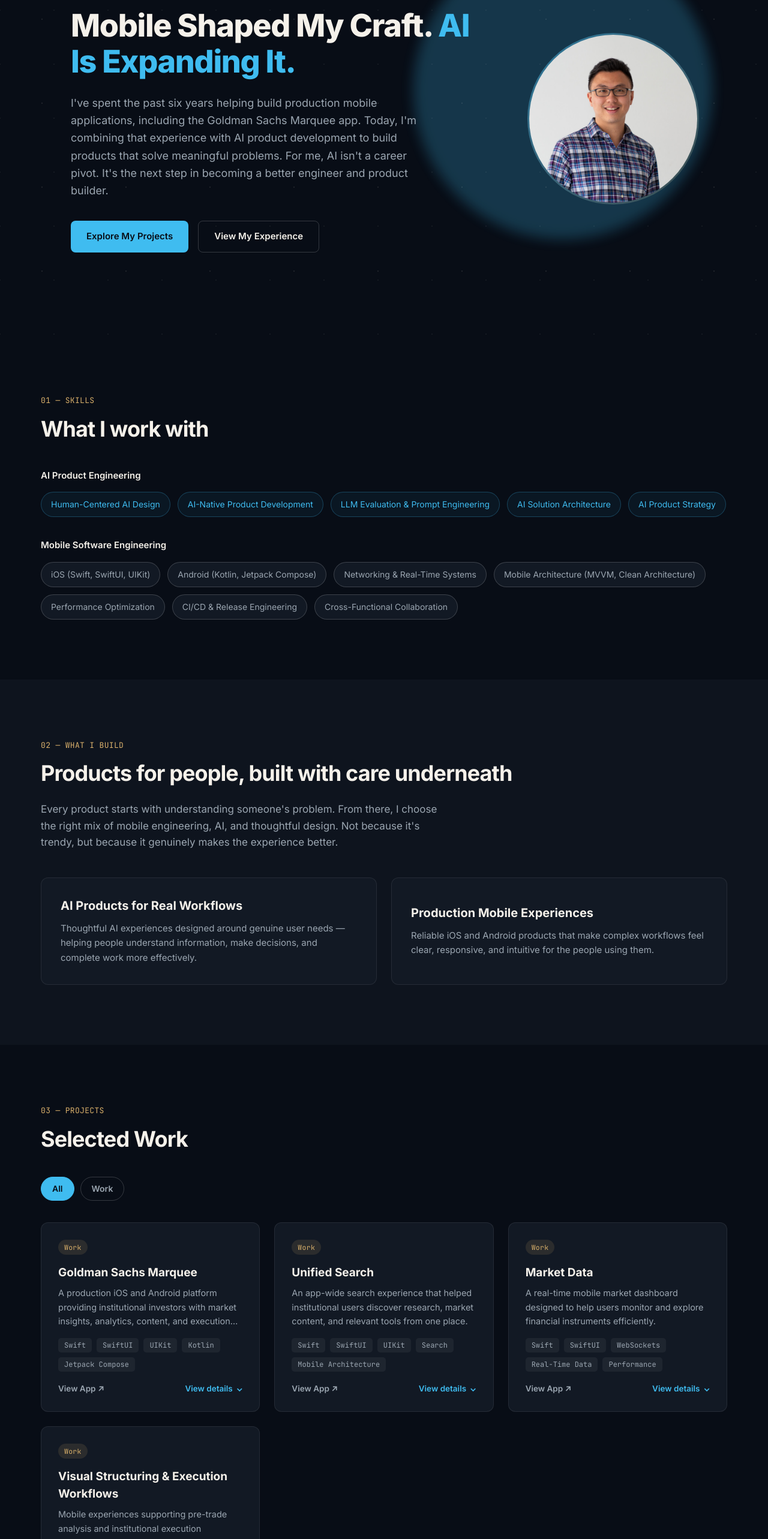
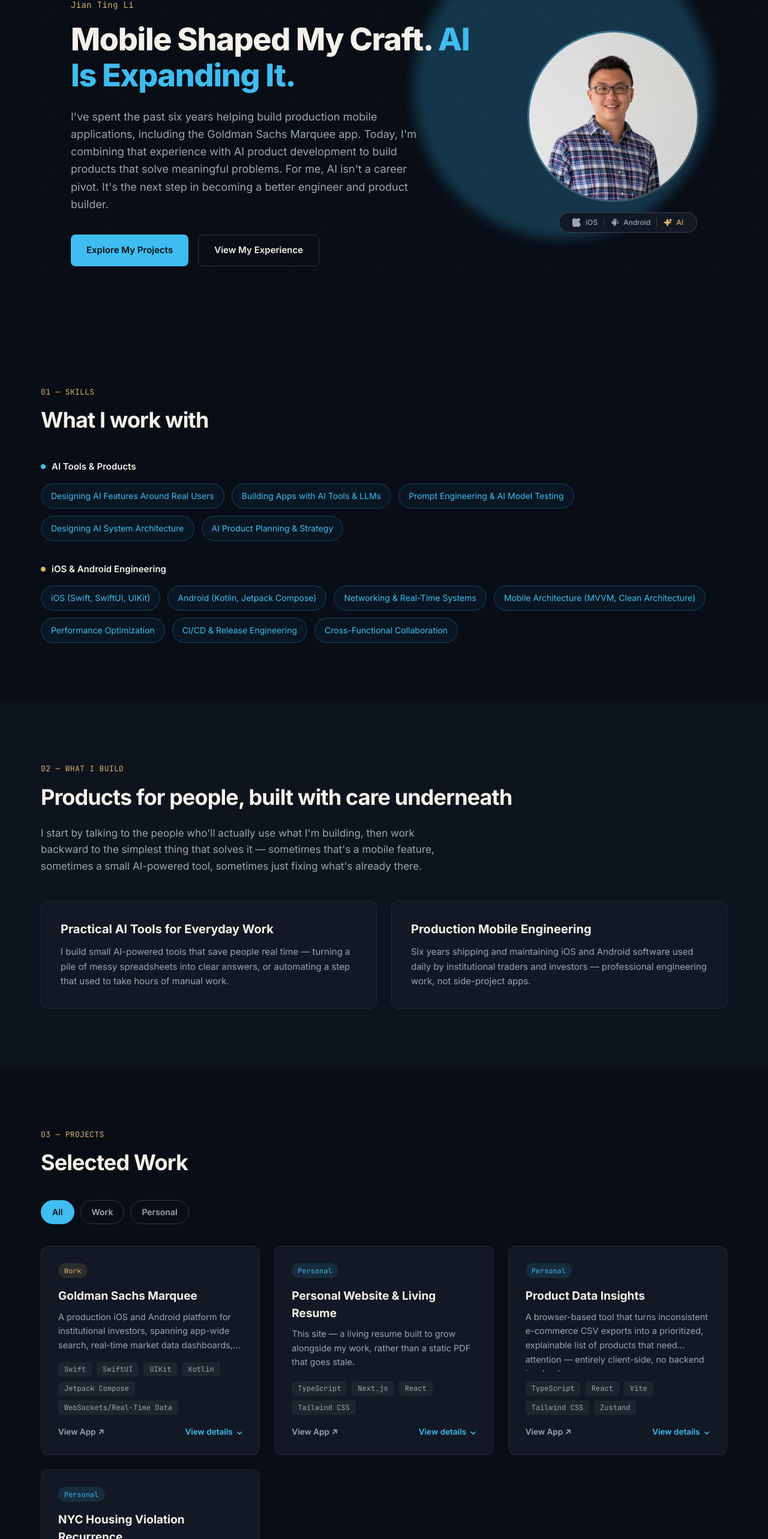
Before and after one commit to JianTing-Li/jt-personal-website, a Next.js app: page / in a window 1280 px wide. Shown: the part 178-2744 px from the top of the page at 60% size. Built offline with nearby package versions, Linux system fonts and the light colour scheme.

Commit message:
polish ui

```diff
--- a/src/app/layout.tsx
+++ b/src/app/layout.tsx
@@ -19,7 +19,7 @@ const jetbrainsMono = JetBrains_Mono({
 export const metadata: Metadata = {
   title: "Jian Ting Li — AI Product Builder & Mobile Engineer",
   description:
-    "I've spent the past six years helping build production mobile applications, including the Goldman Sachs Marquee app. Today, I'm combining that experience with AI product development to build products that solve meaningful problems.",
+    "AI Product Builder & Mobile Engineer — I've spent the past six years helping build production mobile applications, including the Goldman Sachs Marquee app. Today, I'm combining that experience with AI product development.",
 };
 
 export default function RootLayout({
--- a/src/components/icons.tsx
+++ b/src/components/icons.tsx
@@ -8,6 +8,30 @@ export function LinkedInIcon(props: SVGProps<SVGSVGElement>) {
         d="M7.75 9.5H5.25v9h2.5v-9zM6.5 8.5a1.5 1.5 0 1 0 0-3 1.5 1.5 0 0 0 0 3zM19 18.5h-2.5v-4.25c0-1-.75-1.75-1.75-1.75s-1.75.75-1.75 1.75v4.25H10.5v-9H13v1.25c.5-.875 1.625-1.375 2.75-1.375C17.625 9.375 19 10.875 19 13v5.5z"
         fill="white"
       />
+    </svg>
+  );
+}
+
+export function AppleIcon(props: SVGProps<SVGSVGElement>) {
+  return (
+    <svg viewBox="0 0 24 24" fill="currentColor" aria-hidden="true" {...props}>
+      <path d="M16.365 1.43c0 1.14-.464 2.06-1.196 2.75-.767.723-1.898 1.286-2.977 1.2-.129-1.107.463-2.256 1.183-2.958.75-.73 1.998-1.29 2.99-1.32.02.11.02.22 0 .328zM20.66 17.06c-.4.925-.877 1.83-1.478 2.685-.802 1.14-1.462 1.93-1.977 2.37-.775.7-1.61 1.06-2.5 1.075-.643 0-1.415-.183-2.31-.554-.9-.37-1.727-.554-2.48-.554-.79 0-1.64.184-2.552.554-.914.37-1.65.564-2.213.583-.855.037-1.71-.335-2.567-1.116-.556-.478-1.246-1.297-2.07-2.457-.884-1.24-1.61-2.68-2.18-4.32-.61-1.766-.916-3.477-.916-5.132 0-1.897.41-3.535 1.23-4.91.643-1.104 1.5-1.976 2.573-2.616 1.073-.64 2.234-.966 3.484-.987.68 0 1.573.21 2.685.622 1.108.414 1.82.624 2.132.624.233 0 1.023-.243 2.366-.727 1.27-.45 2.343-.636 3.223-.56 2.383.192 4.174 1.132 5.368 2.824-2.132 1.29-3.187 3.098-3.166 5.417.02 1.808.683 3.313 1.986 4.507.59.56 1.25.994 1.98 1.303-.16.463-.328.905-.505 1.328z" />
+    </svg>
+  );
+}
+
+export function AndroidIcon(props: SVGProps<SVGSVGElement>) {
+  return (
+    <svg viewBox="0 0 24 24" fill="currentColor" aria-hidden="true" {...props}>
+      <path d="M6.5 8.5v6.5a1 1 0 0 0 1 1h.5v3a1.25 1.25 0 0 0 2.5 0v-3h1v3a1.25 1.25 0 0 0 2.5 0v-3h.5a1 1 0 0 0 1-1V8.5h-9zM4.75 8.5a1.25 1.25 0 0 0-1.25 1.25v4.5a1.25 1.25 0 0 0 2.5 0v-4.5A1.25 1.25 0 0 0 4.75 8.5zM19.25 8.5a1.25 1.25 0 0 0-1.25 1.25v4.5a1.25 1.25 0 0 0 2.5 0v-4.5a1.25 1.25 0 0 0-1.25-1.25zM15.9 3.72l.86-1.49a.35.35 0 0 0-.606-.35l-.87 1.508a5.94 5.94 0 0 0-4.788 0L9.63 1.88a.35.35 0 1 0-.606.35l.86 1.49C8.24 4.55 7.05 6.24 6.9 8h10.2c-.15-1.76-1.34-3.45-3.2-4.28zM9.75 6.25a.6.6 0 1 1 0-1.2.6.6 0 0 1 0 1.2zm4.5 0a.6.6 0 1 1 0-1.2.6.6 0 0 1 0 1.2z" />
+    </svg>
+  );
+}
+
+export function SparkleIcon(props: SVGProps<SVGSVGElement>) {
+  return (
+    <svg viewBox="0 0 24 24" fill="currentColor" aria-hidden="true" {...props}>
+      <path d="M11 2.5a1 1 0 0 1 .95.68l1.2 3.52a5 5 0 0 0 3.15 3.15l3.52 1.2a1 1 0 0 1 0 1.9l-3.52 1.2a5 5 0 0 0-3.15 3.15l-1.2 3.52a1 1 0 0 1-1.9 0l-1.2-3.52a5 5 0 0 0-3.15-3.15l-3.52-1.2a1 1 0 0 1 0-1.9l3.52-1.2a5 5 0 0 0 3.15-3.15l1.2-3.52a1 1 0 0 1 .95-.68zM18.5 2a.75.75 0 0 1 .71.51l.4 1.18a2 2 0 0 0 1.26 1.26l1.18.4a.75.75 0 0 1 0 1.42l-1.18.4a2 2 0 0 0-1.26 1.26l-.4 1.18a.75.75 0 0 1-1.42 0l-.4-1.18a2 2 0 0 0-1.26-1.26l-1.18-.4a.75.75 0 0 1 0-1.42l1.18-.4a2 2 0 0 0 1.26-1.26l.4-1.18A.75.75 0 0 1 18.5 2z" />
     </svg>
   );
 }
--- a/src/components/projects/ProjectCard.tsx
+++ b/src/components/projects/ProjectCard.tsx
@@ -13,6 +13,12 @@ export function ProjectCard({ project }: ProjectCardProps) {
   const titleId = useId();
   const closeButtonRef = useRef<HTMLButtonElement>(null);
   const triggerButtonRef = useRef<HTMLButtonElement>(null);
+
+  const badgeLabel = project.category === "work" ? "Work" : "Personal";
+  const badgeClasses =
+    project.category === "work"
+      ? "bg-gold/[0.12] text-gold"
+      : "bg-accent/[0.12] text-accent";
 
   useEffect(() => {
     if (!expanded) return;
@@ -35,8 +41,8 @@ export function ProjectCard({ project }: ProjectCardProps) {
   return (
     <article className="flex h-full flex-col rounded-card border border-border bg-surface-raised p-7 transition-colors duration-200 hover:border-border-strong">
       <div className="mb-4 flex items-center gap-2.5">
-        <span className="rounded-pill bg-gold/[0.12] px-2.5 py-1 font-mono text-[11.5px] tracking-wide text-gold">
-          Work
+        <span className={`rounded-pill px-2.5 py-1 font-mono text-[11.5px] tracking-wide ${badgeClasses}`}>
+          {badgeLabel}
         </span>
       </div>
       <h3 className="mb-2 text-[19px] font-bold text-text-primary">
@@ -87,8 +93,8 @@ export function ProjectCard({ project }: ProjectCardProps) {
           >
             <div className="mb-4 flex items-start justify-between gap-4">
               <div>
-                <span className="mb-3 inline-block rounded-pill bg-gold/[0.12] px-2.5 py-1 font-mono text-[11.5px] tracking-wide text-gold">
-                  Work
+                <span className={`mb-3 inline-block rounded-pill px-2.5 py-1 font-mono text-[11.5px] tracking-wide ${badgeClasses}`}>
+                  {badgeLabel}
                 </span>
                 <h3
                   id={titleId}
--- a/src/components/projects/ProjectFilter.tsx
+++ b/src/components/projects/ProjectFilter.tsx
@@ -1,10 +1,11 @@
 "use client";
 
-export type FilterValue = "All" | "work";
+export type FilterValue = "All" | "work" | "personal";
 
 const filters: { value: FilterValue; label: string }[] = [
   { value: "All", label: "All" },
   { value: "work", label: "Work" },
+  { value: "personal", label: "Personal" },
 ];
 
 interface ProjectFilterProps {
--- a/src/components/sections/Contact.tsx
+++ b/src/components/sections/Contact.tsx
@@ -225,6 +225,10 @@ export function Contact() {
                 development, and opportunities to build thoughtful, useful
                 products.
               </p>
+              <div className="flex items-center gap-2 text-sm font-medium text-accent">
+                <span className="h-1.5 w-1.5 rounded-full bg-accent" />
+                Currently open to full-time opportunities
+              </div>
               <div className="flex flex-col gap-3">
                 <a
                   href={siteConfig.linkedinUrl}
--- a/src/components/sections/Home.tsx
+++ b/src/components/sections/Home.tsx
@@ -1,13 +1,14 @@
 import Image from "next/image";
 import { Container } from "@/components/ui/Container";
 import { ButtonLink } from "@/components/ui/Button";
+import { AppleIcon, AndroidIcon, SparkleIcon } from "@/components/icons";
 import { siteConfig } from "@/data/site";
 
 export function Home() {
   return (
     <section
       id="home"
-      className="relative flex min-h-[92svh] scroll-mt-[76px] items-center overflow-hidden px-7 pb-[60px] pt-[76px]"
+      className="relative flex scroll-mt-[76px] items-center overflow-hidden px-7 pb-16 pt-[140px] md:pb-[100px] md:pt-[176px]"
     >
       <div
         aria-hidden="true"
@@ -43,7 +44,7 @@ export function Home() {
             </div>
           </div>
 
-          <div className="order-first flex justify-center md:order-last md:justify-end">
+          <div className="order-first flex flex-col items-center md:order-last md:items-end">
             <div className="relative h-[280px] w-[280px] shrink-0">
               <div className="absolute -inset-[3px] rounded-full bg-gradient-to-br from-accent/50 to-gold/20" />
               <Image
@@ -56,6 +57,22 @@ export function Home() {
                 className="relative z-10 h-full w-full rounded-full object-cover object-top"
               />
             </div>
+            <div className="mt-5 flex items-center gap-1 rounded-pill border border-border-strong bg-surface-raised px-4 py-2">
+              <span className="flex items-center gap-1.5 px-1.5 text-text-secondary">
+                <AppleIcon className="h-4 w-4" />
+                <span className="text-xs font-medium">iOS</span>
+              </span>
+              <span className="h-3.5 w-px bg-border-strong" />
+              <span className="flex items-center gap-1.5 px-1.5 text-text-secondary">
+                <AndroidIcon className="h-4 w-4" />
+                <span className="text-xs font-medium">Android</span>
+              </span>
+              <span className="h-3.5 w-px bg-border-strong" />
+              <span className="flex items-center gap-1.5 px-1.5 text-gold">
+                <SparkleIcon className="h-4 w-4" />
+                <span className="text-xs font-medium">AI</span>
+              </span>
+            </div>
           </div>
         </div>
       </Container>
--- a/src/components/sections/Skills.tsx
+++ b/src/components/sections/Skills.tsx
@@ -12,8 +12,9 @@ export function Skills() {
           <SectionHeading eyebrow="01 — SKILLS" title="What I work with" />
 
           <div className="mt-10">
-            <div className="mb-4 text-[15px] font-semibold text-text-primary">
-              AI Product Engineering
+            <div className="mb-4 flex items-center gap-2.5 text-[15px] font-semibold text-text-primary">
+              <span className="h-2 w-2 rounded-full bg-accent" />
+              AI Tools & Products
             </div>
             <div className="flex flex-wrap gap-3">
               {aiSkills.map((skill) => (
@@ -28,14 +29,15 @@ export function Skills() {
           </div>
 
           <div className="mt-9">
-            <div className="mb-4 text-[15px] font-semibold text-text-primary">
-              Mobile Software Engineering
+            <div className="mb-4 flex items-center gap-2.5 text-[15px] font-semibold text-text-primary">
+              <span className="h-2 w-2 rounded-full bg-gold" />
+              iOS & Android Engineering
             </div>
             <div className="flex flex-wrap gap-3">
               {mobileSkills.map((skill) => (
                 <span
                   key={skill}
-                  className="rounded-pill border border-border-strong bg-surface-raised px-4 py-2.5 text-sm text-text-secondary"
+                  className="rounded-pill border border-accent/28 bg-accent/[0.06] px-4 py-2.5 text-sm text-accent"
                 >
                   {skill}
                 </span>
--- a/src/components/sections/WhatIBuild.tsx
+++ b/src/components/sections/WhatIBuild.tsx
@@ -5,14 +5,14 @@ import { Reveal } from "@/components/ui/Reveal";
 
 const focusAreas = [
   {
-    title: "AI Products for Real Workflows",
+    title: "Practical AI Tools for Everyday Work",
     description:
-      "Thoughtful AI experiences designed around genuine user needs — helping people understand information, make decisions, and complete work more effectively.",
+      "I build small AI-powered tools that save people real time — turning a pile of messy spreadsheets into clear answers, or automating a step that used to take hours of manual work.",
   },
   {
-    title: "Production Mobile Experiences",
+    title: "Production Mobile Engineering",
     description:
-      "Reliable iOS and Android products that make complex workflows feel clear, responsive, and intuitive for the people using them.",
+      "Six years shipping and maintaining iOS and Android software used daily by institutional traders and investors — professional engineering work, not side-project apps.",
   },
 ];
 
@@ -24,7 +24,7 @@ export function WhatIBuild() {
           <SectionHeading
             eyebrow="02 — WHAT I BUILD"
             title="Products for people, built with care underneath"
-            description="Every product starts with understanding someone's problem. From there, I choose the right mix of mobile engineering, AI, and thoughtful design. Not because it's trendy, but because it genuinely makes the experience better."
+            description="I start by talking to the people who'll actually use what I'm building, then work backward to the simplest thing that solves it — sometimes that's a mobile feature, sometimes a small AI-powered tool, sometimes just fixing what's already there."
           />
 
           <div className="mt-11 grid grid-cols-1 gap-6 sm:grid-cols-2">
--- a/src/data/projects.ts
+++ b/src/data/projects.ts
@@ -1,7 +1,7 @@
 export interface Project {
   id: string;
   name: string;
-  category: "work";
+  category: "work" | "personal";
   description: string;
   tags: string[];
   demoUrl: string;
@@ -14,43 +14,50 @@ export const projects: Project[] = [
     name: "Goldman Sachs Marquee",
     category: "work",
     description:
-      "A production iOS and Android platform providing institutional investors with market insights, analytics, content, and execution capabilities.",
-    tags: ["Swift", "SwiftUI", "UIKit", "Kotlin", "Jetpack Compose"],
+      "A production iOS and Android platform for institutional investors, spanning app-wide search, real-time market data dashboards, and pre-trade and execution workflows.",
+    tags: [
+      "Swift",
+      "SwiftUI",
+      "UIKit",
+      "Kotlin",
+      "Jetpack Compose",
+      "WebSockets/Real-Time Data",
+    ],
     demoUrl: "https://marquee.gs.com/welcome/our-platform/mobile",
     detail:
-      "I spent most of nearly six years contributing to the iOS application across content, analytics, search, and trading workflows. I later contributed to the Android codebase using Kotlin and Jetpack Compose, supporting feature parity and shared mobile experiences.",
+      "I spent nearly six years contributing to the Marquee iOS application, and later the Android codebase in Kotlin and Jetpack Compose, across four major feature areas. I helped build a unified, app-wide search experience connecting users to research and product areas. I built and maintained real-time Market Data dashboards with live updates, sorting, filtering, and pinned instruments, with close attention to performance and state management. And I contributed to Visual Structuring and FX execution workflows, translating complex pre-trade and trading functionality into clear, dependable mobile interactions for institutional investors.",
   },
   {
-    id: "search",
-    name: "Unified Search",
-    category: "work",
+    id: "jt-personal-website",
+    name: "Personal Website & Living Resume",
+    category: "personal",
     description:
-      "An app-wide search experience that helped institutional users discover research, market content, and relevant tools from one place.",
-    tags: ["Swift", "SwiftUI", "UIKit", "Search", "Mobile Architecture"],
-    demoUrl: "https://marquee.gs.com/welcome/our-platform/mobile",
+      "This site — a living resume built to grow alongside my work, rather than a static PDF that goes stale.",
+    tags: ["TypeScript", "Next.js", "React", "Tailwind CSS"],
+    demoUrl: "https://jianting.netlify.app",
     detail:
-      "I contributed to the design and implementation of a unified search system across the Marquee mobile experience. The work involved connecting users to content and product areas through a consistent search interface while supporting the needs of a large production application.",
+      "My personal site and resume, built with Next.js, TypeScript, and Tailwind CSS. It's meant to be a living document — projects, experience, and story that I can keep updating as my work evolves, rather than a resume I have to rewrite from scratch every time something changes.",
   },
   {
-    id: "marketdata",
-    name: "Market Data",
-    category: "work",
+    id: "product-data-insights",
+    name: "Product Data Insights",
+    category: "personal",
     description:
-      "A real-time mobile market dashboard designed to help users monitor and explore financial instruments efficiently.",
-    tags: ["Swift", "SwiftUI", "WebSockets", "Real-Time Data", "Performance"],
-    demoUrl: "https://marquee.gs.com/welcome/our-platform/mobile",
+      "A browser-based tool that turns inconsistent e-commerce CSV exports into a prioritized, explainable list of products that need attention — entirely client-side, no backend involved.",
+    tags: ["TypeScript", "React", "Vite", "Tailwind CSS", "Zustand"],
+    demoUrl: "https://github.com/JianTing-Li/product-data-insights",
     detail:
-      "I helped build and maintain Market Data experiences with capabilities such as real-time updates, sorting, filtering, searching, pinned instruments, and multiple time ranges. The work required careful attention to performance, state management, and reliability.",
+      "Built to solve a real problem: e-commerce analysts often get product, sales, and inventory data in inconsistent formats and have to manually clean and cross-reference it. This tool ingests those CSVs, reconciles them with fuzzy column matching, joins them by SKU, and surfaces issues like stockouts, margin concerns, and price inconsistencies — each finding traceable back to its source rows. Everything runs in the browser using Papa Parse and a custom TypeScript pipeline, with Recharts for visualization and full test coverage via Vitest and Playwright.",
   },
   {
-    id: "vs",
-    name: "Visual Structuring & Execution Workflows",
-    category: "work",
+    id: "housing-violation",
+    name: "NYC Housing Violation Recurrence",
+    category: "personal",
     description:
-      "Mobile experiences supporting pre-trade analysis and institutional execution workflows.",
-    tags: ["Swift", "UIKit", "Financial Technology", "Mobile UX"],
-    demoUrl: "https://marquee.gs.com/welcome/our-platform/mobile",
+      "An interactive data-journalism site analyzing 650K+ NYC HPD housing violation records in the Bronx — finding that 81% of officially \"closed\" violations recur within a year.",
+    tags: ["JavaScript", "React", "Vite", "Node.js", "Recharts"],
+    demoUrl: "https://github.com/JianTing-Li/housing-violation",
     detail:
-      "I contributed to key mobile experiences including Visual Structuring and FX execution workflows, helping translate complex financial functionality into clear and dependable mobile interactions.",
+      "A data pipeline and interactive site investigating whether NYC housing violations actually resolve when officially closed. A Node.js build step pulls records from NYC Open Data, cleans messy violation-category text, and treats recent closures as statistically censored rather than false negatives. The frontend, built with React, Vite, and Recharts (plus react-leaflet for the choropleth map), serves precomputed static data so there's no runtime API dependency. The analysis points to closure procedure, not violation severity, as the systemic weakness behind the recurrence rate.",
   },
 ];
--- a/src/data/skills.ts
+++ b/src/data/skills.ts
@@ -1,9 +1,9 @@
 export const aiSkills = [
-  "Human-Centered AI Design",
-  "AI-Native Product Development",
-  "LLM Evaluation & Prompt Engineering",
-  "AI Solution Architecture",
-  "AI Product Strategy",
+  "Designing AI Features Around Real Users",
+  "Building Apps with AI Tools & LLMs",
+  "Prompt Engineering & AI Model Testing",
+  "Designing AI System Architecture",
+  "AI Product Planning & Strategy",
 ];
 
 export const mobileSkills = [
```
Also changed, not shown: src/components/sections/About.tsx (+10 -3 lines), src/data/about.ts (+16 -4 lines).
